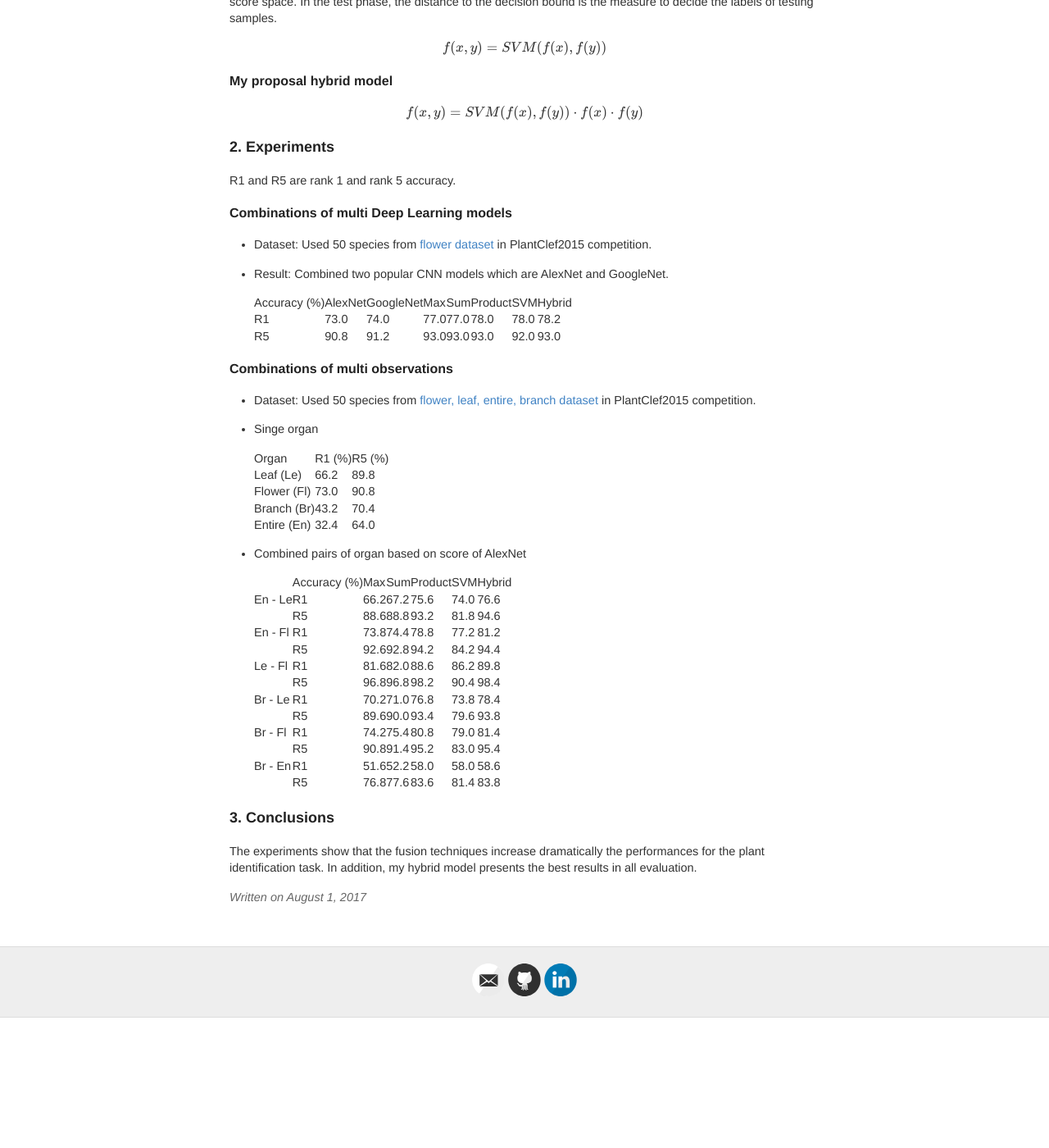
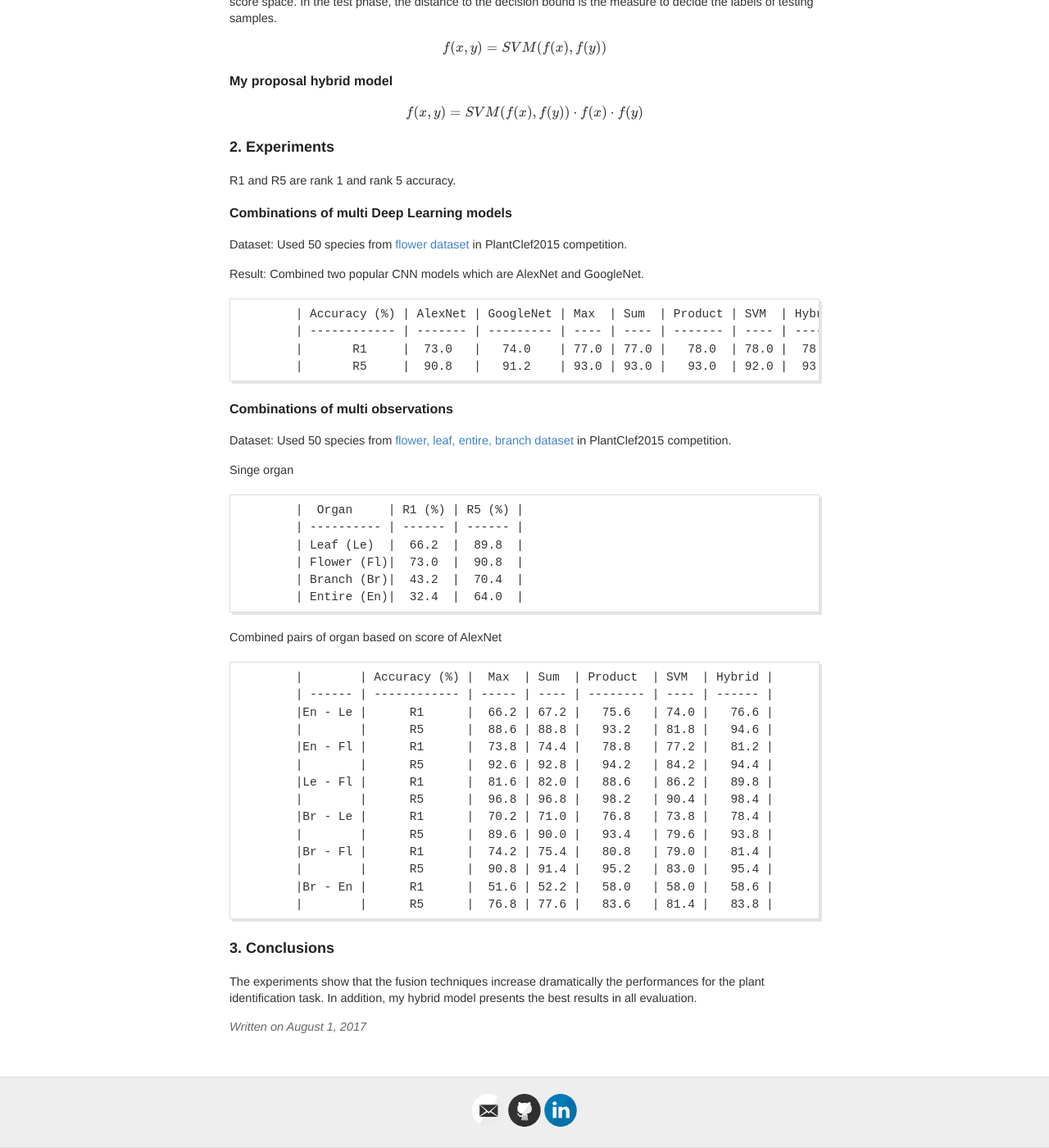
Before and after one commit to peace195/peace195.github.io, a Jekyll site: the page built from _posts/2017-08-01-late-fusion-score.md, in a window 1280 px wide and 1400 px high, scrolled down 770 px. Shown: the whole window at 82% size. Built offline with Jekyll 4.4.1, drawn with Linux system fonts in a browser that asks for light colours; formulas are drawn with MathJax 3; comment, search, counter and statistics services are not loaded; before the commit the page ends 2011 px from its top, so only the background shows below that; part of the change alters nothing that is shown.

Commit message:
read more

```diff
--- a/_posts/2017-08-01-late-fusion-score.md
+++ b/_posts/2017-08-01-late-fusion-score.md
@@ -7,7 +7,9 @@ title: Some late fusion techniques based on the score of observations
 In this post, I focused to  some late fusion techniques based on the score of observations.
 
 ## 1. Late fusion techniques
+
 ### Transformation-based approaches
+
 Let I define that $$f(x)$$ is the vector score of observation $$x$$ through a prediction model such as softmax layer in Deep Learning.
 So that $$i = argmax(f(x))$$ is the class that observation belong to.
 Max rule is one of the most common transformation-based approaches. Maximal score is selected as a single fused score:
@@ -24,6 +26,7 @@ This assumption is reasonable because observations of a certain class are mutual
 $$f(x, y) = f(x) \cdot f(y)$$
 
 ### Classification-based approaches
+
 Once the ground-truth species of the training images and the predicted
 class are the identical, they are the positive samples. On
 the other hand, the actual class of images is different from
@@ -40,34 +43,40 @@ $$f(x, y) = SVM(f(x), f(y))$$
 $$f(x, y) = SVM(f(x), f(y)) \cdot f(x) \cdot f(y)$$
 
 ## 2. Experiments
+
 R1 and R5 are rank 1 and rank 5 accuracy.
 
 ### Combinations of multi Deep Learning models
 
-* Dataset: Used 50 species from [flower dataset](http://www.imageclef.org/lifeclef/2015/plant) in PlantClef2015 competition.
+Dataset: Used 50 species from [flower dataset](http://www.imageclef.org/lifeclef/2015/plant) in PlantClef2015 competition.
 
-* Result: Combined two popular CNN models which are AlexNet and GoogleNet.
+Result: Combined two popular CNN models which are AlexNet and GoogleNet.
 
+{% highlight plain-text %}
 	| Accuracy (%) | AlexNet | GoogleNet | Max  | Sum  | Product | SVM  | Hybrid |
 	| ------------ | ------- | --------- | ---- | ---- | ------- | ---- | ------ |
 	|       R1     |  73.0   |   74.0    | 77.0 | 77.0 |   78.0  | 78.0 |  78.2  |
 	|       R5     |  90.8   |   91.2    | 93.0 | 93.0 |   93.0  | 92.0 |  93.0  |
-
+{% endhighlight %}
 
 ### Combinations of multi observations
-* Dataset: Used 50 species from [flower, leaf, entire, branch dataset](http://www.imageclef.org/lifeclef/2015/plant) in PlantClef2015 competition.
 
-* Singe organ
+Dataset: Used 50 species from [flower, leaf, entire, branch dataset](http://www.imageclef.org/lifeclef/2015/plant) in PlantClef2015 competition.
 
+Singe organ
+
+{% highlight plain-text %}
 	|  Organ     | R1 (%) | R5 (%) |
 	| ---------- | ------ | ------ |
 	| Leaf (Le)  |  66.2  |  89.8  |
 	| Flower (Fl)|  73.0  |  90.8  |
 	| Branch (Br)|  43.2  |  70.4  |
 	| Entire (En)|  32.4  |  64.0  |
+{% endhighlight %}
 
-* Combined pairs of organ based on score of AlexNet
+Combined pairs of organ based on score of AlexNet
 
+{% highlight plain-text %}
 	|        | Accuracy (%) |  Max  | Sum  | Product  | SVM  | Hybrid |
 	| ------ | ------------ | ----- | ---- | -------- | ---- | ------ |
 	|En - Le |      R1      |  66.2 | 67.2 |   75.6   | 74.0 |   76.6 |
@@ -82,9 +91,10 @@ R1 and R5 are rank 1 and rank 5 accuracy.
 	|        |      R5      |  90.8 | 91.4 |   95.2   | 83.0 |   95.4 |
 	|Br - En |      R1      |  51.6 | 52.2 |   58.0   | 58.0 |   58.6 |
 	|        |      R5      |  76.8 | 77.6 |   83.6   | 81.4 |   83.8 |
-
+{% endhighlight %}
 
 ## 3. Conclusions
+
 The experiments show that the fusion techniques increase dramatically the
 performances for the plant identification task. In addition, my hybrid model presents the best results in all
 evaluation.
```
